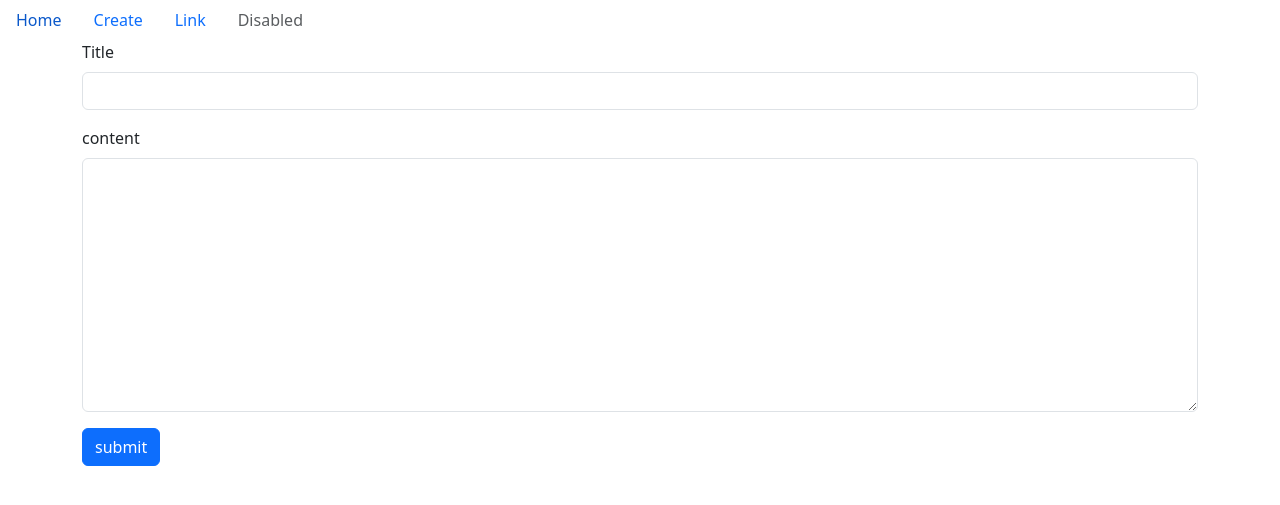
After one commit to gusgh3/board, a Django app: page /articles/new/ in a window 1280 px wide. The commit adds this page. Shown: the top 505 px of the page. Run offline with Django 5.2, Linux system fonts and the light colour scheme.

Commit message:
Create기능 구현

```diff
--- a/articles/templates/index.html
+++ b/articles/templates/index.html
@@ -15,7 +15,7 @@
                 <tr>
                     <td>{{article.title}}</td>
                     <td>{{article.created_at}}</td>
-                    <td><a href="">link</a></td>
+                    <td><a href="{% url 'articles:detail' id=article.id %}">link</a></td>
                 </tr>
             {% endfor %}
         </tbody>
--- /dev/null
+++ b/articles/templates/new.html
@@ -0,0 +1,17 @@
+{% extends 'base.html' %}
+
+{% block body %}
+<form action="{% url 'articles:create' %}" method="POST">
+    {% csrf_token %}
+    <div class="mb-3">
+        <label for="title" class="form-label">Title</label>
+        <input type="text" id="title" class="form-control" name="title">
+    </div>
+    <div class="mb-3">
+        <label for="content" class="form-label">content</label>
+        <textarea id="content" class="form-control" rows="10" name="content"></textarea>
+    </div>
+
+    <button type="submit" class="btn btn-primary">submit</button>
+</form>
+{% endblock %}
--- a/articles/urls.py
+++ b/articles/urls.py
@@ -1,6 +1,11 @@
 from django.urls import path
 from . import views #현재 폴더와 같은 위치에서 가져옴 그래서 . 사용
 
+app_name = 'articles'
+
 urlpatterns = [
-    path('', views.index),
+    path('', views.index, name='index'),
+    path('<int:id>/', views.detail, name='detail'),
+    path('new/', views.new, name='new'),
+    path('create/', views.create, name='create'),
 ]
--- a/articles/views.py
+++ b/articles/views.py
@@ -1,4 +1,4 @@
-from django.shortcuts import render
+from django.shortcuts import render, redirect
 from .models import Article
 
 # Create your views here.
@@ -10,3 +10,26 @@ def index(request):
         'articles':articles,
     }
     return render(request, 'index.html', context)
+
+def detail(request, id):
+    article = Article.objects.get(id=id)
+
+    context = {
+        'article': article,
+    }
+
+    return render(request, 'detail.html', context)
+
+def new(request):
+    return render(request, 'new.html')
+
+def create(request):
+    title = request.POST.get('title')
+    content = request.POST.get('content')
+
+    article = Article()
+    article.title = title
+    article.content = content
+    article.save()
+
+    return redirect('articles:detail', id=article.id)
--- a/templates/base.html
+++ b/templates/base.html
@@ -8,8 +8,8 @@
 </head>
 <body>
     <nav class="nav">
-        <a class="nav-link" href="/articles/">Home</a>
-        <a class="nav-link" href="#">Link</a>
+        <a class="nav-link" href="{% url 'articles:index' %}">Home</a>
+        <a class="nav-link" href="{% url 'articles:new' %}">Create</a>
         <a class="nav-link" href="#">Link</a>
         <a class="nav-link disabled" aria-disabled="true">Disabled</a>
     </nav>
```
Also changed, not shown: articles/templates/detail.html (added, +15 -0 lines).
